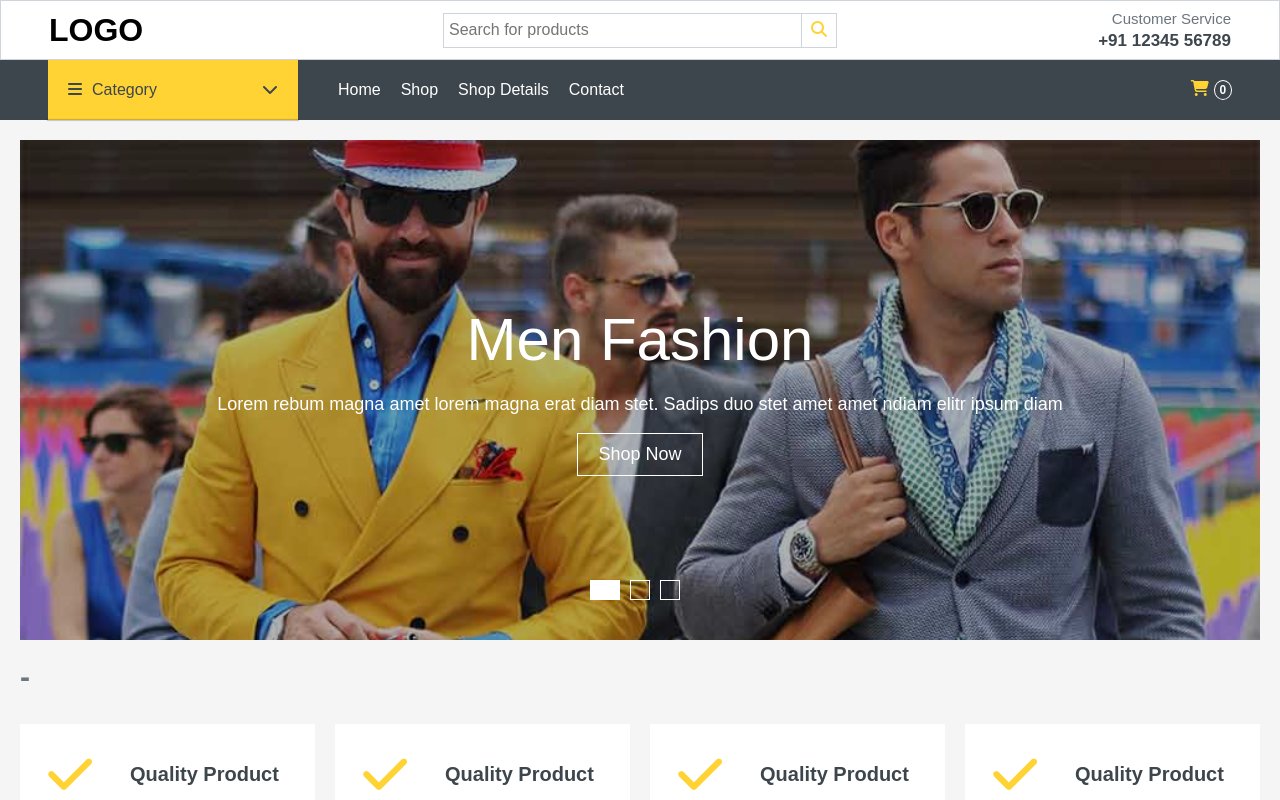
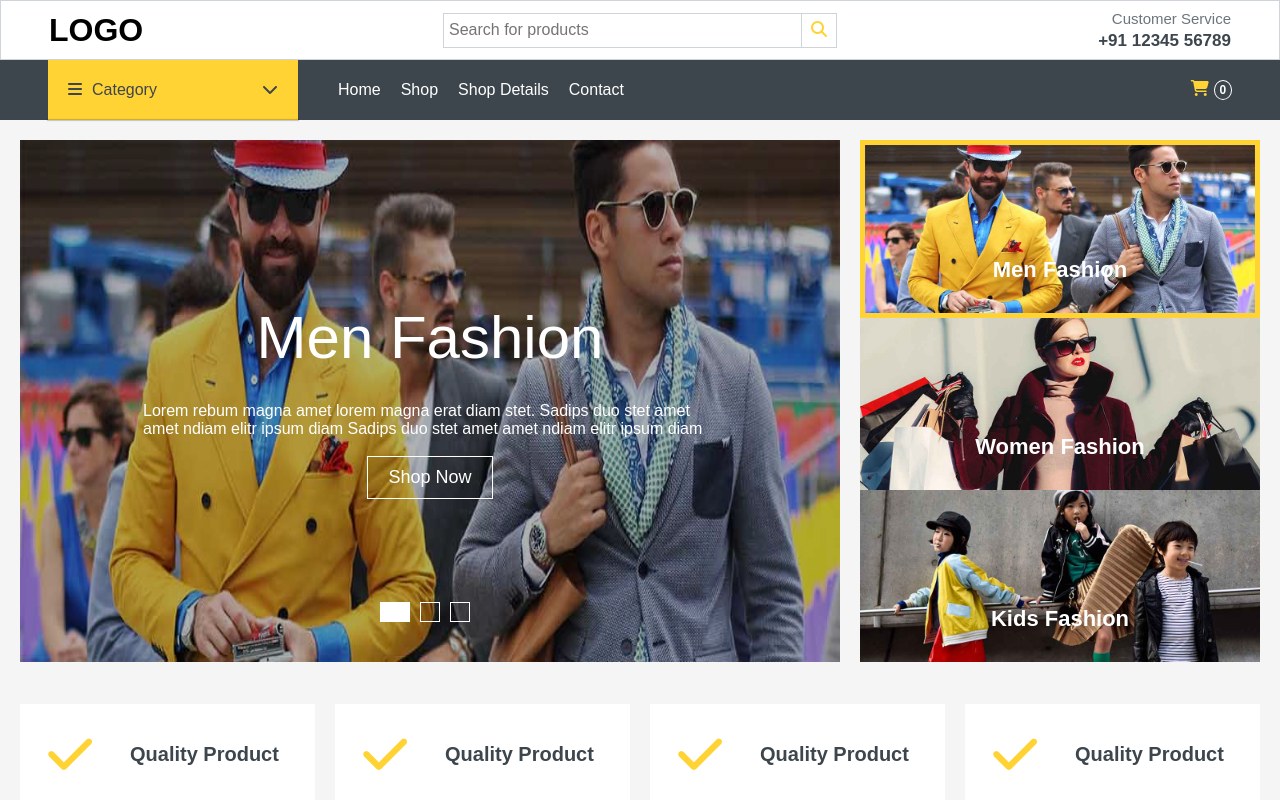
Before and after one commit to abhishek147singh/ngFrontend, an Angular app: page / in a window 1280 px wide. Shown: the top 800 px of the page. Built offline with nearby package versions, Linux system fonts and the light colour scheme.

Commit message:
slider with new design

```diff
--- a/src/app/presentation/components/product-card/product-card.component.scss
+++ b/src/app/presentation/components/product-card/product-card.component.scss
@@ -68,7 +68,7 @@ $yellow:#FFD333;
 
     .text-details-container{
         width: 100%;
-        padding: 10px;
+        padding: 20px 10px;
         padding-top: 20px;
 
         .title{
--- a/src/app/presentation/components/section/section.component.scss
+++ b/src/app/presentation/components/section/section.component.scss
@@ -6,7 +6,8 @@ $yellow:#FFD333;
 section{
     width: 100%;
     background-color: $bg-color;
-    margin-bottom: 50px;
+    padding-bottom: 40px;
+    // margin-bottom: 50px;
 
     .title{
         margin-bottom: 20px;
--- a/src/app/presentation/components/slider/slider.component.html
+++ b/src/app/presentation/components/slider/slider.component.html
@@ -1,4 +1,5 @@
 <div class="slider-container">
+    <div class="main-slide-section">
         <div class="slides-container">
             @for (slide of slides; track $index) {
                 <div class="slide" [ngClass]="{'active':activeSlide === $index}">
@@ -19,3 +20,15 @@
             }
         </div>
     </div>
+
+    <div class="slide-preview-section">
+        <div class="slide-list">
+            @for (slide of slides; track $index) {
+                <div class="slide" [ngClass]="{'active':activeSlide === $index}" (click)="activeSlide = $index">
+                    <img [src]="slide.image" alt="carousel image">
+                    <p>{{slide.title}}</p>
+                </div>
+            }
+        </div>
+    </div>
+</div>
--- a/src/app/presentation/components/slider/slider.component.scss
+++ b/src/app/presentation/components/slider/slider.component.scss
@@ -1,9 +1,72 @@
+$light-font-color:#6C757D;
+$dark-font-color:#3D464D;
+$yellow:#FFD333;
+
 .slider-container{
     width: 100%;
-    height: 500px;
+    height: 450px;
+    margin-bottom: 20px;
+    display: grid;
+    grid-template-columns: 1fr 400px;
+    grid-gap: 20px;
+    margin-bottom: 50px;
+
+    .main-slide-section{
+        width: 100%;
+        height: 100%;
         position: relative;
         z-index: 1;
-    margin-bottom: 20px;
+    }
+
+    .slide-preview-section{
+        width: 100%;
+        height: 100%;
+        background-color: #fff;
+
+        .slide-list{
+            width: 100%;
+            display: flex;
+            flex-direction: column;
+
+            .slide{
+                width: 100%;
+                cursor: pointer;
+                overflow: hidden;
+                padding: 0;
+                margin: 0;
+                display: flex;
+                position: relative;
+
+                &.active{
+                    border: 5px solid $yellow;
+                }
+
+                &:hover{
+                    img{
+                        transform: scale(1.1);
+                    }
+                }
+
+                img{
+                    transition: transform 0.4s linear;
+                    width: 100%;
+                    height: 100%;
+                }
+
+                p{
+                    position: absolute;
+                    left: 50%;
+                    bottom: 30px;
+                    transform: translateX(-50%);
+                    color: #fff;
+                    font-weight: 600;
+                    font-size: 22px;
+                }
+            }
+        }
+    }
+}
+
 
 .slides-container{
     width: 100%;
@@ -38,6 +101,7 @@
 
         img{
             width: 100%;
+            height: 100%;
         }
     }
 
@@ -59,12 +123,13 @@
         h2{
             font-size: 60px;
             font-weight: 500;
-                margin-bottom: 20px;
+            margin-bottom: 30px;
         }
 
         p{
-                font-size: 18px;
-                font-weight: 500;
+            max-width: 70%;
+            font-size: 16px;
+            font-weight: 400;
             margin-bottom: 18px;
         }
 
@@ -110,7 +175,6 @@
         }
     }
 }
-}
 
 @keyframes fade-animation {
     0%{
--- a/src/app/presentation/components/slider/slider.component.ts
+++ b/src/app/presentation/components/slider/slider.component.ts
@@ -14,19 +14,19 @@ export class SliderComponent {
     {
       image:'./../../../../assets/img/carousel-1.jpg',
       title:'Men Fashion',
-      description:'Lorem rebum magna amet lorem magna erat diam stet. Sadips duo stet amet amet ndiam elitr ipsum diam',
+      description:'Lorem rebum magna amet lorem magna erat diam stet. Sadips duo stet amet amet ndiam elitr ipsum diam Sadips duo stet amet amet ndiam elitr ipsum diam',
       category:''
     },
     {
       image:'./../../../../assets/img/carousel-2.jpg',
       title:'Women Fashion',
-      description:'Lorem rebum magna amet lorem magna erat diam stet. Sadips duo stet amet amet ndiam elitr ipsum diam',
+      description:'Lorem rebum magna amet lorem magna erat diam stet. Sadips duo stet amet amet ndiam elitr ipsum diam Sadips duo stet amet amet ndiam elitr ipsum diam',
       category:''
     },
     {
       image:'./../../../../assets/img/carousel-3.jpg',
       title:'Kids Fashion',
-      description:'Lorem rebum magna amet lorem magna erat diam stet. Sadips duo stet amet amet ndiam elitr ipsum diam',
+      description:'Lorem rebum magna amet lorem magna erat diam stet. Sadips duo stet amet amet ndiam elitr ipsum diam Sadips duo stet amet amet ndiam elitr ipsum diam',
       category:''
     },
   ]
--- a/src/app/presentation/screens/cart-screen/cart-screen.component.scss
+++ b/src/app/presentation/screens/cart-screen/cart-screen.component.scss
@@ -4,7 +4,8 @@ $yellow:#FFD333;
 
 .cart-container{
     width: 100%;
-    margin: 20px 0;
+    margin-top: 20px;
+    padding-bottom: 20px;
     display: grid;
     grid-template-columns: 1fr 450px;
 
```
Lines whose indentation alone changed are shown as unchanged.
